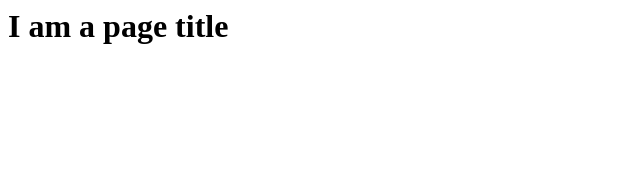
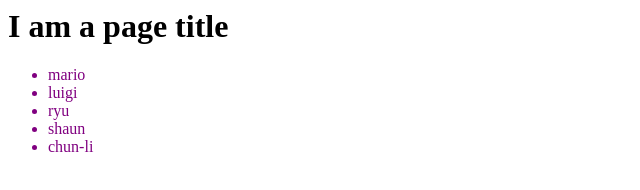
Before and after one commit to didorg/js-zero-to-hero, a plain HTML site: page ch_3/index.html in a window 1280 px wide. Shown: the whole page, without its empty margins (0-640 px from the left). Drawn offline with Linux system fonts and the light colour scheme.

Commit message:
interacting with the browser

```diff
--- a/ch_3/index.html
+++ b/ch_3/index.html
@@ -7,6 +7,7 @@
     </head>
     <body>
         <h1>I am a page title</h1>
+        <ul class="people"></ul>
 
         <script src="sandbox.js"></script>
     </body>
--- a/ch_3/sandbox.js
+++ b/ch_3/sandbox.js
@@ -25,9 +25,7 @@ const speak = function(name = 'luigi', time = 'night'){
 speak('shaun');
 
 /************************  Arrow Functions ***********************/
-
 // regular function
-
 // const calcArea = function(radius){
 //   return 3.14 * radius**2;
 // }
@@ -63,3 +61,30 @@ const bill = (products, tax) => {
 console.log(greet());
 console.log(bill([10,15,30], 0.2));
 /************************  **************** ***********************/
+
+// --- callbacks & forEach ---
+// let people = ['mario', 'luigi', 'ryu', 'shaun', 'chun-li'];
+
+// const logPerson = (person, index) => {
+//   console.log(`${index} - hello ${person}`);
+// }
+
+// people.forEach(person => {
+//   console.log(`hello ${person}`);
+// });
+// people.forEach(logPerson);
+
+// --- interacting with the browser ---
+const ul = document.querySelector('.people');
+
+const people = ['mario', 'luigi', 'ryu', 'shaun', 'chun-li'];
+
+let html = ``;
+
+people.forEach(person => {
+  // create html template for each person
+  html += `<li style="color: purple">${person}</li>`;
+});
+
+console.log(html);
+ul.innerHTML = html;
```
